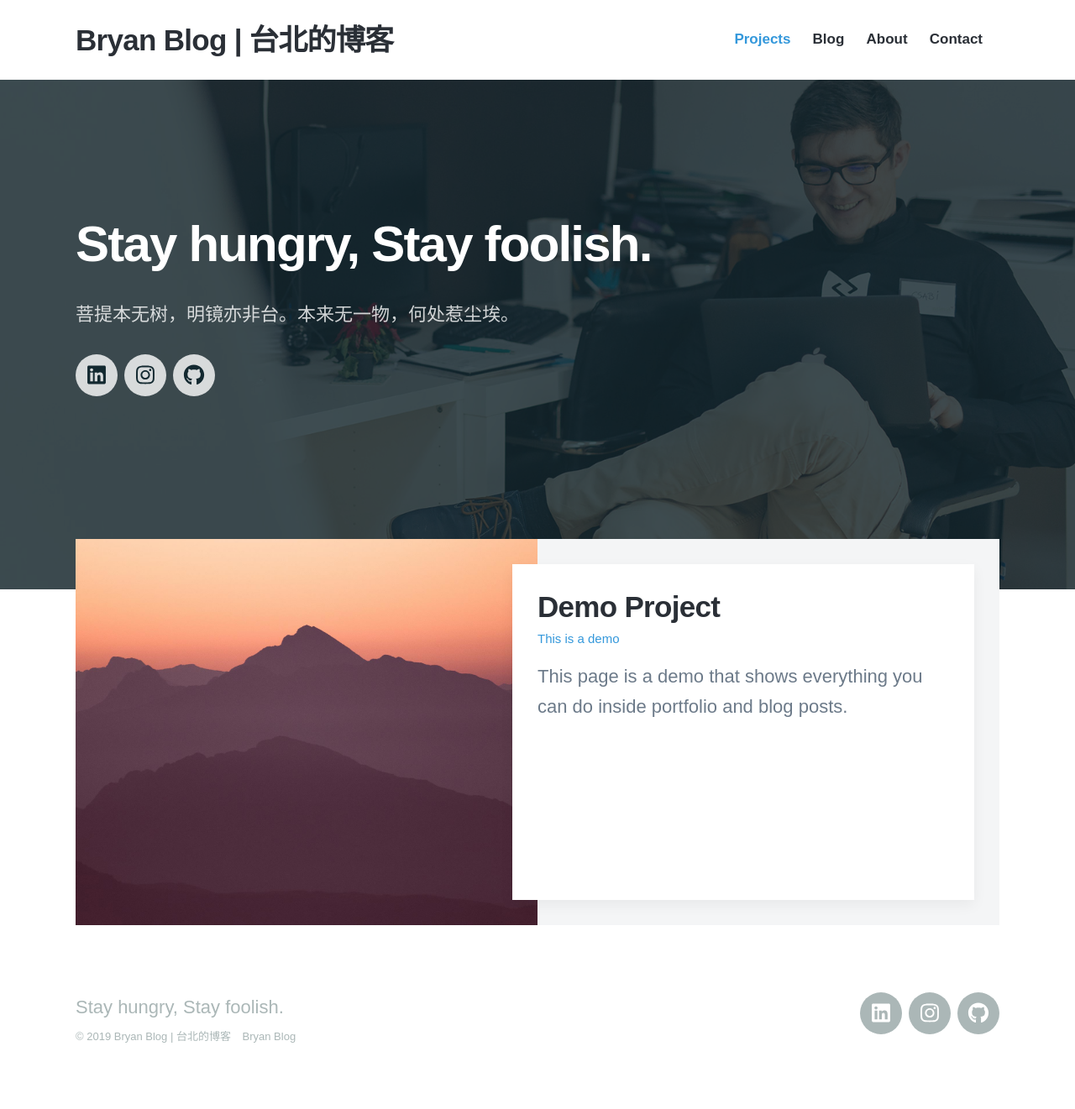
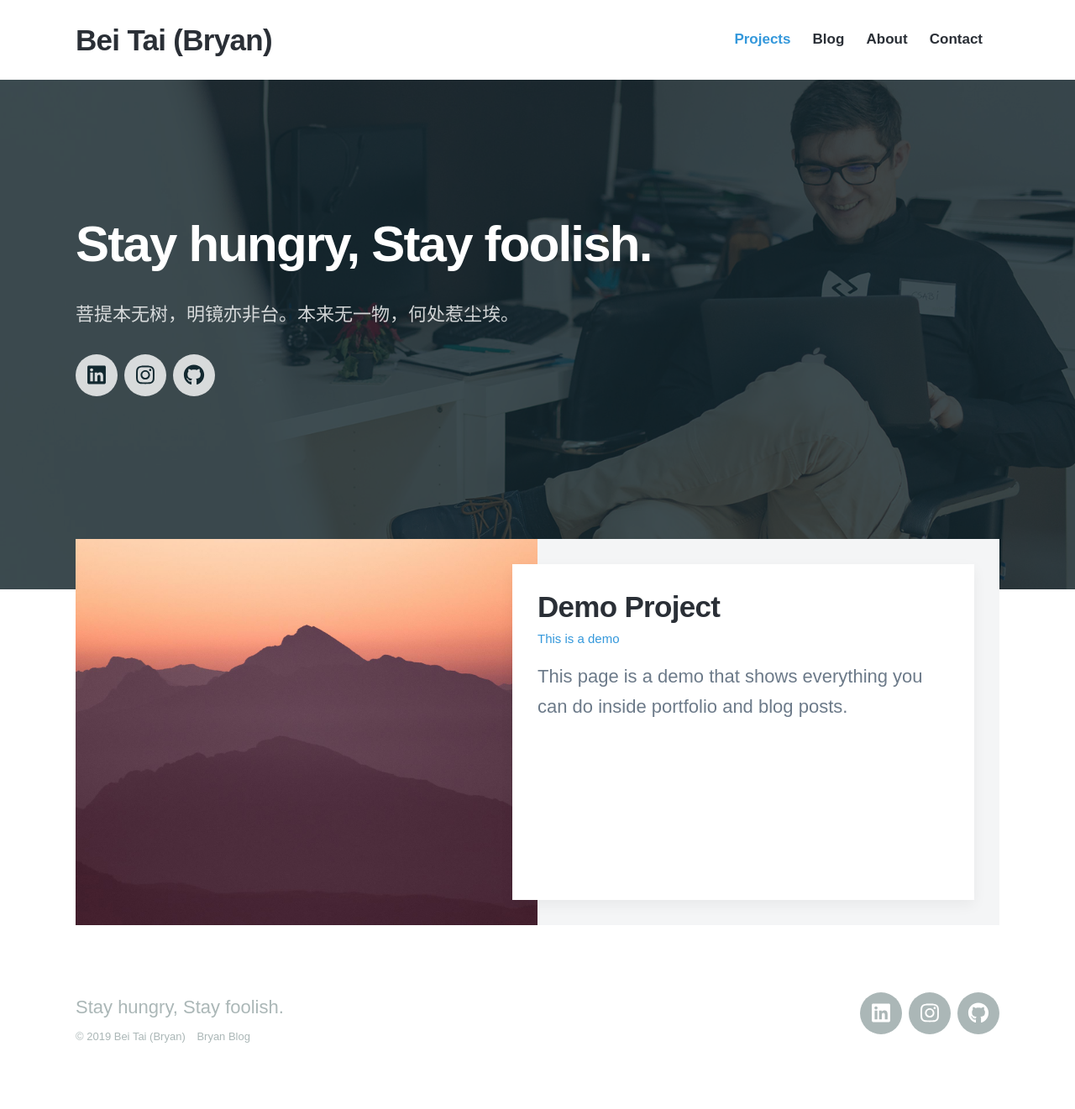
Before and after one commit to bryantaibei/bryantaibei.github.io, a Jekyll site: the page built from index.html, in a window 1280 px wide. Shown: the whole page at 84% size. Built offline with Jekyll 4.4.1, drawn with Linux system fonts in a browser that asks for light colours; nearby versions of some CDN libraries; some web fonts are replaced.

Commit message:
Update settings.yml

```diff
--- a/_data/settings.yml
+++ b/_data/settings.yml
@@ -1,5 +1,5 @@
 basic_settings:
-  site_title: Bryan Blog | 台北的博客
+  site_title: Bei Tai (Bryan)
   favicon_image: /images/favicon.ico
 
 header_settings:
```
